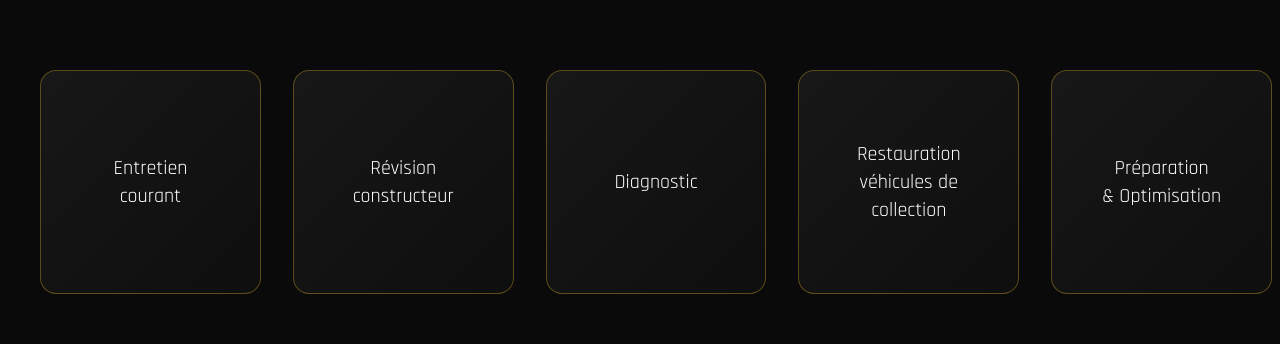
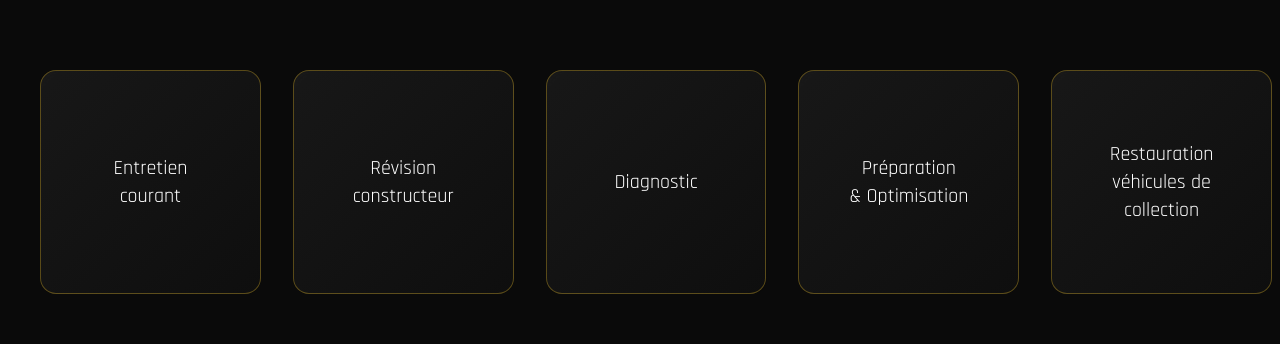
Before and after one commit to PerformancePrestigeAcademy/performance-prestige-academy, a React (Vite) app: page /maintenance in a window 1280 px wide. Shown: the part 810-1154 px from the top of the page. Built offline with nearby package versions, Linux system fonts and the light colour scheme.

Commit message:
PATCH 021 v17

```diff
--- a/src/Pages/MaintenancePage.tsx
+++ b/src/Pages/MaintenancePage.tsx
@@ -72,6 +72,17 @@ title="Maintenance Auto & Moto dans le Var | Performance & Prestige Academy"
       </a>
 
       <a
+        href="#performance"
+        className="bg-dark-card service-card gold-border rounded-2xl h-56 p-8 flex items-center justify-center text-center hover:-translate-y-2 transition-all duration-300"
+      >
+        <h3 className="font-racing text-xl">
+          Préparation
+          <br />
+          & Optimisation
+        </h3>
+      </a>
+
+      <a
         href="#restauration"
         className="bg-dark-card service-card gold-border rounded-2xl h-56 p-8 flex items-center justify-center text-center hover:-translate-y-2 transition-all duration-300"
       >
@@ -81,17 +92,6 @@ title="Maintenance Auto & Moto dans le Var | Performance & Prestige Academy"
           véhicules de
         <br />
           collection
-        </h3>
-      </a>
-
-      <a
-        href="#performance"
-        className="bg-dark-card service-card gold-border rounded-2xl h-56 p-8 flex items-center justify-center text-center hover:-translate-y-2 transition-all duration-300"
-      >
-        <h3 className="font-racing text-xl">
-          Préparation
-          <br />
-          & Optimisation
         </h3>
       </a>
 
```
